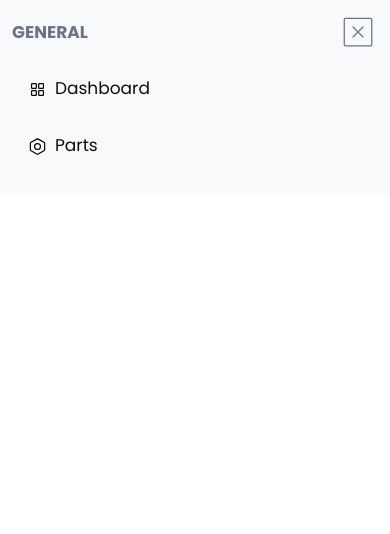
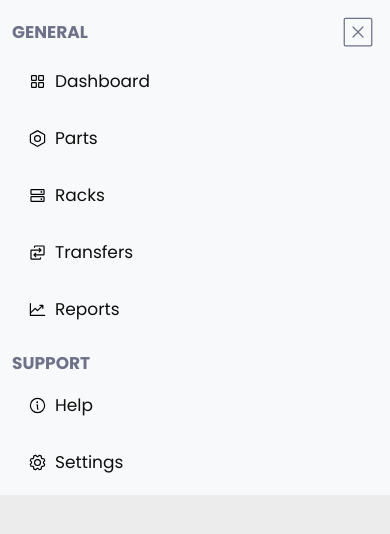
Before and after one commit to kvncrtr/vendex, a React (Create React App) app: page / in a window 390 px wide. Both pictures are taken after a click on the element 358 px from the left and 37 px from the top of the page. Shown: the top 534 px of the page. Built offline with nearby package versions, Linux system fonts and the light colour scheme.

Commit message:
render a new menu system at the mobile level

```diff
--- /dev/null
+++ b/src/components/atoms/MenuItem.jsx
@@ -0,0 +1,13 @@
+import React from 'react';
+import { Link } from 'react-router-dom';
+
+const MenuItem = ({ icon: Icon, label, isActive, onClick, to, size }) => (
+  <li className={`menu--item ${isActive ? 'active' : ''}`} onClick={onClick}>
+    <Icon size={size} />
+    <Link className="menu--link" to={to}>
+      <span className="menu--link-text">{label}</span>
+    </Link>
+  </li>
+);
+
+export default MenuItem;
--- a/src/components/molecules/Menu.jsx
+++ b/src/components/molecules/Menu.jsx
@@ -1,7 +1,7 @@
 import React, { useState } from "react";
 import ReactDOM from "react-dom";
-import { Link } from "react-router-dom";
-import {SquaresFour, Nut, XSquare} from "@phosphor-icons/react";
+import { XSquare, SquaresFour, Nut, HardDrives, Swap, ChartLineUp, Info, Gear } from "@phosphor-icons/react";
+import MenuItem from "../atoms/MenuItem";
 
 import { useDispatch, useSelector } from "react-redux";
 import { setActiveStatus } from "../../store/sidebar";
@@ -10,13 +10,26 @@ const Menu = ({changeState}) => {
    const dispatch = useDispatch();
    const selected = useSelector(state => state.menu.active);
 
+   const menuItems = [
+      { key: 'dashboard', label: 'Dashboard', icon: SquaresFour, size: 19 },
+      { key: 'parts', label: 'Parts', icon: Nut, size: 19 },
+      { key: 'racks', label: 'Racks', icon: HardDrives, size: 19 },
+      { key: 'transfers', label: 'Transfers', icon: Swap, size: 19 },
+      { key: 'reports', label: 'Reports', icon: ChartLineUp, size: 19 },
+   ]
+
+   const supportItems = [
+      { key: 'help', label: 'Help', icon: Info, size: 19 },
+      { key: 'settings', label: 'Settings', icon: Gear, size: 19 },
+   ]
+
    const handleClick = (key) => {
       dispatch(setActiveStatus(key));
    };
 
    return ReactDOM.createPortal(
-      <div className="menu--container">
-         <nav className="menu--general-case">
+      <nav className="menu--container">
+         <div className="menu--general-case">
 
             <div className="menu--bar">
                <h6 className="menu--title">General</h6>
@@ -24,38 +37,42 @@ const Menu = ({changeState}) => {
             </div>
 
             <ul className="menu--list-case">
-               <li
-                  className={`menu--item ${selected === "dashboard" ? "active" : ""}`}
-                  onClick={() => handleClick("dashboard")}
-                  key="dashboard"
-               >
-                  <SquaresFour size={19}/>
-                  <Link className="menu--link" to="">
-                     <span className="menu--link-text">Dashboard</span>
-                  </Link>
-               </li>
+               {menuItems.map((item) => (
+                     <MenuItem
+                        key={item.key}
+                        icon={item.icon}
+                        label={item.label}
+                        isActive={selected === item.key}
+                        onClick={() => handleClick(item.key)}
+                        size={item.size}
+                        to={"#"}
+                     />
+                  )
+               )}
+            </ul>
+         </div>
 
-               <li
-                  className={`menu--item ${selected === "parts" ? "active" : ""}`}
-                  key="parts"
-                  onClick={() => handleClick("parts")}
-               >
-                  <Nut size={19} />
-                  <Link className="menu--link" to="">
-                  <span className="menu--link-text">Parts</span>
-                  </Link>
-               </li>
+         <div className="menu--support-case">
+            <div className="menu--support-bar">
+               <h6 className="menu--title">Support</h6>
+            </div>
 
-               {/*
-                  <li className="menu--list-item">Dashboard</li>
-                  <li className="menu--list-item">Parts</li>
-                  <li className="menu--list-item">Racks</li>
-                  <li className="menu--list-item">Transfers</li>
-                  <li className="menu--list-item">Reports</li>
-               */}
+            <ul className="menu--support-list-case">
+               {supportItems.map((item) => (
+                     <MenuItem
+                        key={item.key}
+                        icon={item.icon}
+                        label={item.label}
+                        isActive={selected === item.key}
+                        onClick={() => handleClick(item.key)}
+                        size={item.size}
+                        to={"#"}
+                     />
+                  )
+               )}
             </ul>
-         </nav>
-      </div>,
+         </div>
+      </nav>,
    document.querySelector(".menu--shell")
    );
 }
--- a/src/style.css
+++ b/src/style.css
@@ -228,6 +228,9 @@ input[type="number"]::-webkit-outer-spin-button {
 
 @media screen and (min-width: 325px) {
   .menu--container {
+    display: flex;
+    flex-direction: column;
+    gap: 0.588rem;
     background-color: #F8F9FA;
     width: 100vw;
     padding: 0.706rem; }
@@ -250,12 +253,13 @@ input[type="number"]::-webkit-outer-spin-button {
     opacity: 0.25;
     cursor: pointer; }
   .menu--list-case {
+    margin-top: 0.588rem; }
+  .menu--list-case li:not(:first-child) {
     margin-top: 1rem; }
   .menu--item {
     display: flex;
     align-items: center;
     gap: 0.471rem;
-    margin: 0 0 1rem 0;
     border-radius: 0.25rem;
     padding: 0.471rem 0.941rem;
     list-style: none;
@@ -275,7 +279,13 @@ input[type="number"]::-webkit-outer-spin-button {
     text-decoration: none; }
   .menu--link:visited,
   .menu--link:link {
-    color: #0E0E0E; } }
+    color: #0E0E0E; }
+  .menu--support-bar {
+    margin-top: 0.588rem; }
+  .menu--support-list-case {
+    margin-top: 0.588rem; }
+  .menu--support-list-case li:not(:first-child) {
+    margin-top: 1rem; } }
 
 @media screen and (min-width: 325px) {
   .sidebar--container {
@@ -313,4 +323,6 @@ input[type="number"]::-webkit-outer-spin-button {
 .menu--shell {
   position: absolute;
   top: 0;
-  left: 0; }
+  left: 0;
+  bottom: 0;
+  background-color: rgba(0, 0, 0, 0.075); }
--- a/src/styles/components/molecules/_menu.scss
+++ b/src/styles/components/molecules/_menu.scss
@@ -1,5 +1,8 @@
 @media screen and (min-width: 325px) {
    .menu--container {
+      display: flex;
+      flex-direction: column;
+      gap: 0.588rem;
       background-color: $achromatic-400;
       width: 100vw;
       padding: 0.706rem;
@@ -32,6 +35,10 @@
    }
 
    .menu--list-case {
+      margin-top: 0.588rem;
+   }
+
+   .menu--list-case li:not(:first-child) {
       margin-top: 1rem;
    }
 
@@ -39,7 +46,6 @@
       display: flex;
       align-items: center;
       gap: 0.471rem;
-      margin: 0 0 1rem 0;
       border-radius: 0.25rem;
       padding: 0.471rem 0.941rem;
       list-style: none;
@@ -69,4 +75,16 @@
    .menu--link:link {
       color: $achromatic-900;
    }
+
+   .menu--support-bar {
+      margin-top: 0.588rem;
+   }
+
+   .menu--support-list-case {
+      margin-top: 0.588rem;
+   }
+
+   .menu--support-list-case li:not(:first-child) {
+      margin-top: 1rem;
+   }
 }
--- a/src/styles/global.scss
+++ b/src/styles/global.scss
@@ -22,4 +22,6 @@
    position: absolute;
    top: 0;
    left: 0;
+   bottom: 0;
+   background-color: rgba(0, 0, 0, 0.075);
 }
```
